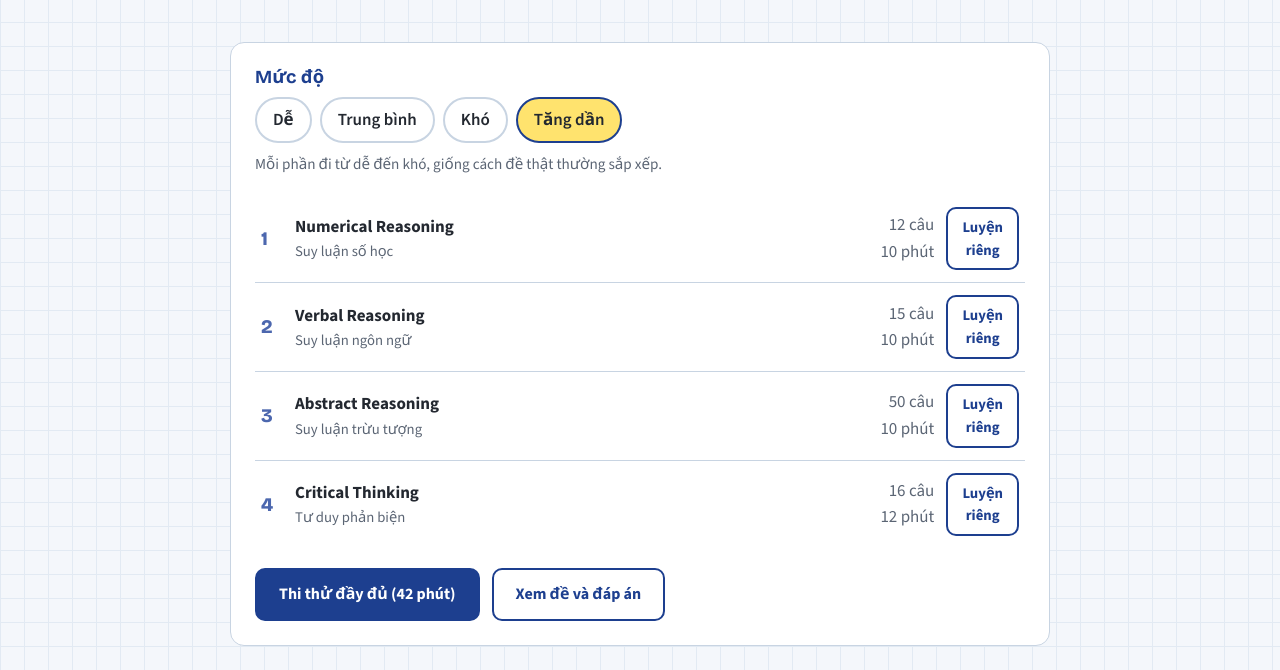
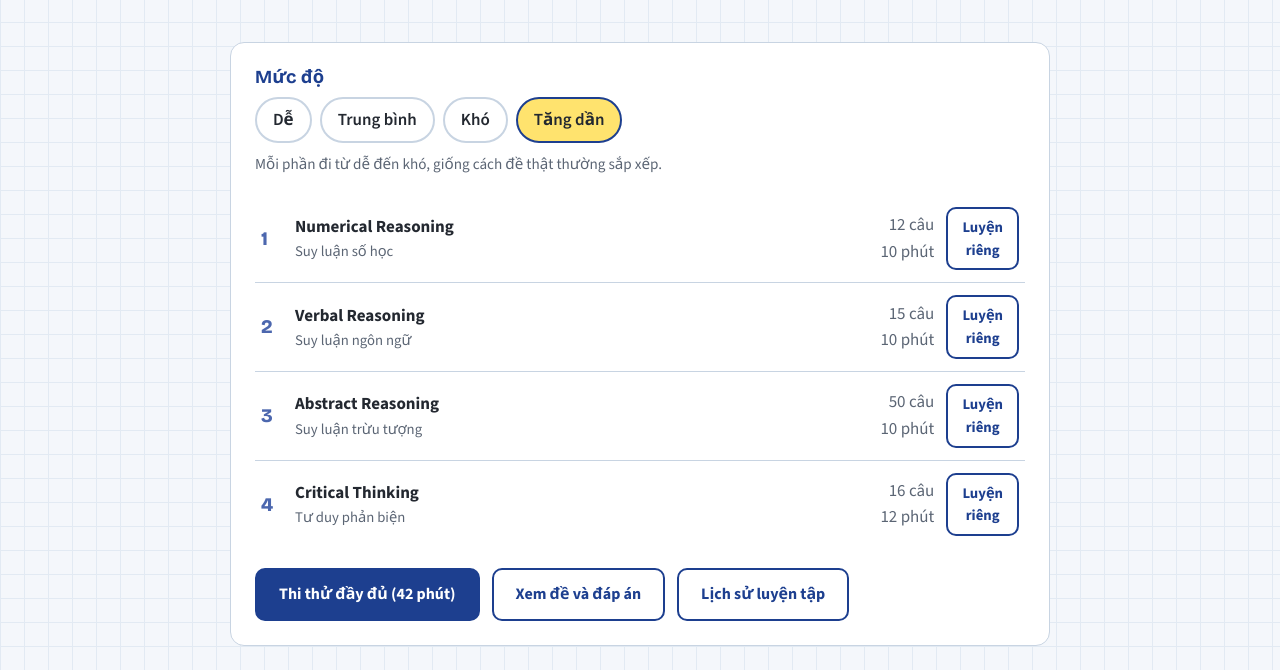
Before and after one commit to dhptrung/cognitive-mock-test, a plain HTML site: page index.html in a window 1280 px wide. Shown: the part 218-888 px from the top of the page. Drawn offline with nearby package versions, Linux system fonts and the light colour scheme.

Commit message:
show history button on home page even when empty

```diff
--- a/index.html
+++ b/index.html
@@ -529,7 +529,7 @@ function home(){
     <table class="structure">
       ${SECTIONS.map((d,i)=>`<tr><td class="n">${i+1}</td><td class="name">${d.name}<span class="vi">${d.vi}</span></td><td class="meta">${d.count} câu<br>${d.minutes} phút</td><td class="act"><button class="btn ghost small" data-practice="${d.key}">Luyện riêng</button></td></tr>`).join('')}
     </table>
-    <div class="row"><button class="btn" id="startFull">Thi thử đầy đủ (${total} phút)</button><button class="btn ghost" id="study">Xem đề và đáp án</button></div>
+    <div class="row"><button class="btn" id="startFull">Thi thử đầy đủ (${total} phút)</button><button class="btn ghost" id="study">Xem đề và đáp án</button><button class="btn ghost" id="histBtn">Lịch sử luyện tập${hist.length?` (${hist.length})`:''}</button></div>
   </section>
   <section class="section-gap">
     <h3 style="margin-bottom:8px">Quy định giống đề thật</h3>
@@ -547,6 +547,7 @@ function home(){
   app.querySelectorAll('[data-lv]').forEach(b=>b.onclick=()=>{level=b.dataset.lv;app.querySelectorAll('[data-lv]').forEach(x=>x.setAttribute('aria-pressed',x===b));note()});
   app.querySelectorAll('[data-att]').forEach(b=>b.onclick=()=>{const a=loadAttempts().find(x=>x.id===b.dataset.att);if(a)showAttempt(a)});
   const ar=document.getElementById('allRes');if(ar)ar.onclick=historyView;
+  document.getElementById('histBtn').onclick=historyView;
   document.getElementById('study').onclick=()=>studyView(level,'num');
   document.getElementById('startFull').onclick=()=>start(SECTIONS.map(d=>({def:d,qs:build(d,level),secs:d.minutes*60})),'Thi thử đầy đủ');
   app.querySelectorAll('[data-practice]').forEach(b=>b.onclick=()=>{const d=SECTIONS.find(x=>x.key===b.dataset.practice);start([{def:d,qs:build(d,level),secs:d.minutes*60}],'Luyện '+d.name)});
```
